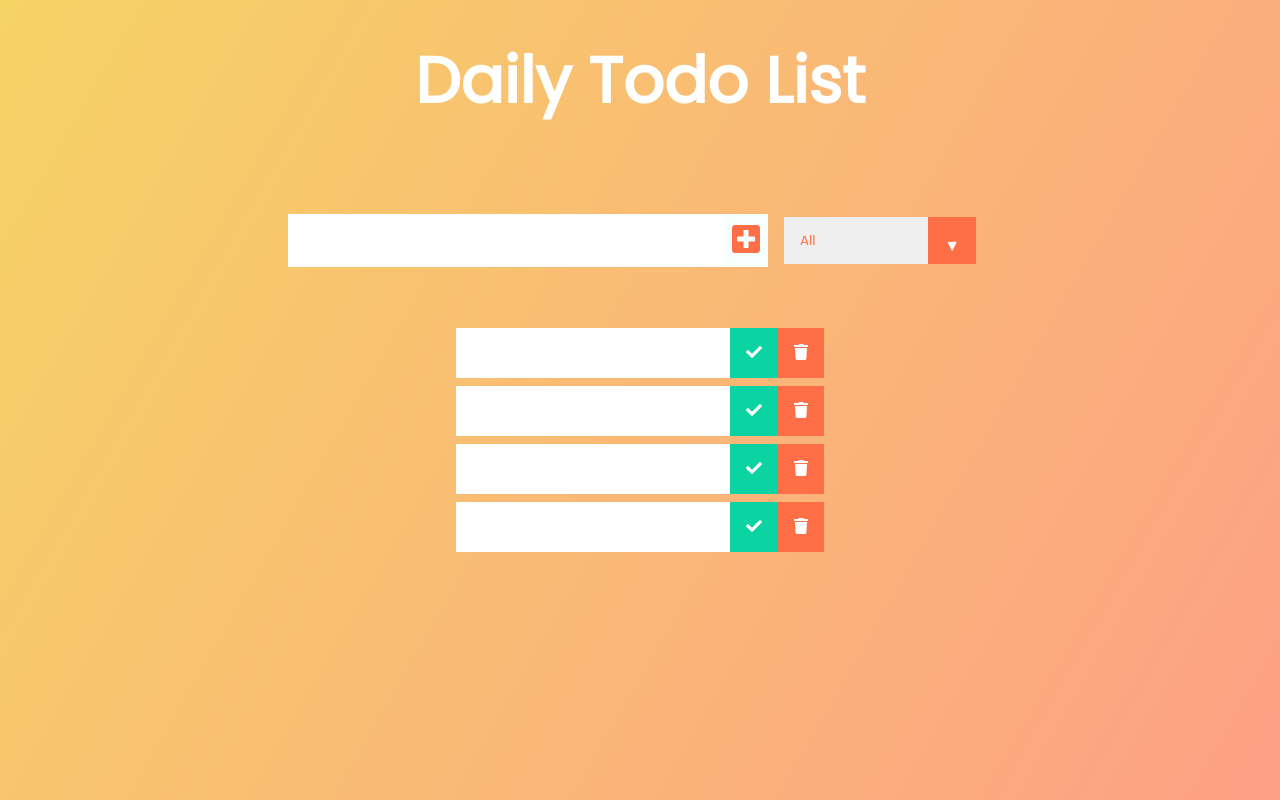
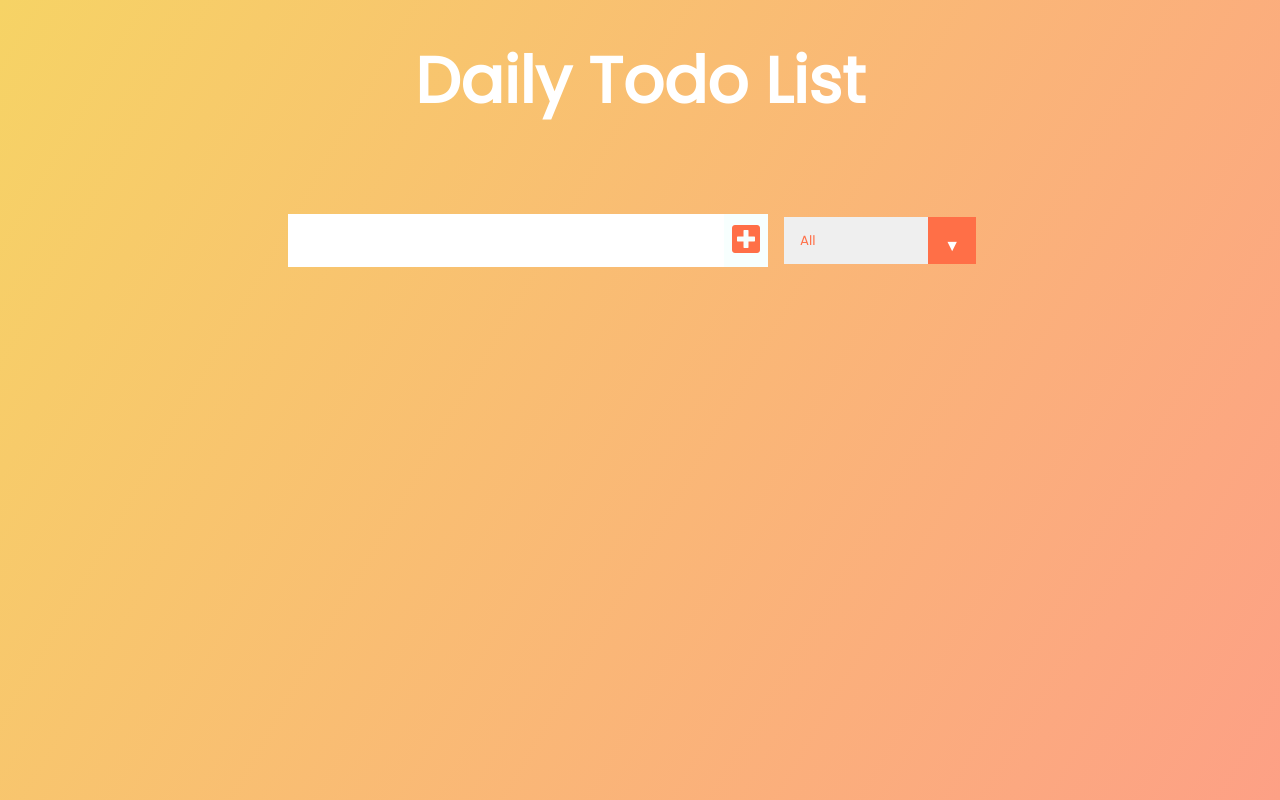
Before and after one commit to Ab-Ly/todo, a React (Create React App) app: page / in a window 1280 px wide. Built offline with nearby package versions, Linux system fonts and the light colour scheme.

Commit message:
Add Func to Check & Delete

```diff
--- a/src/App.js
+++ b/src/App.js
@@ -19,7 +19,7 @@ function App() {
         setTodos={setTodos}
         setInputText={setInputText}
       />
-      <TodoList />
+      <TodoList todos={todos} />
     </div>
   );
 }
--- a/src/components/TodoList.js
+++ b/src/components/TodoList.js
@@ -1,14 +1,13 @@
 import React from "react";
 import Todo from "./Todo";
 
-const TodoList = () => {
+const TodoList = ({ todos }) => {
   return (
     <div className="todo-container">
       <ul className="todo-list">
-        <Todo />
-        <Todo />
-        <Todo />
-        <Todo />
+        {todos.map((todo) => (
+          <Todo key={todo.id} text={todo.text} id={todo.id} />
+        ))}
       </ul>
     </div>
   );
```
